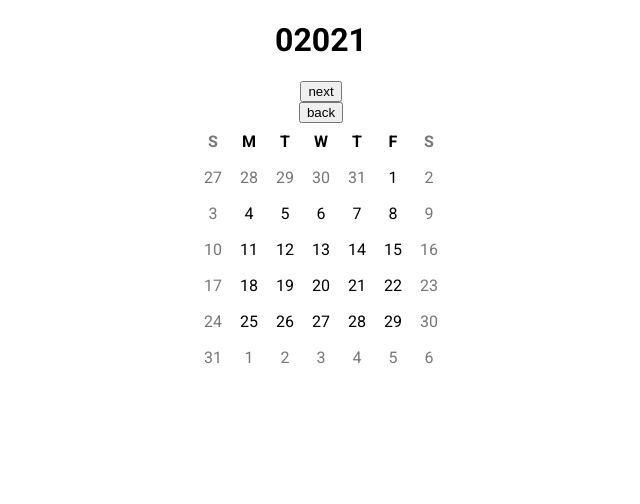
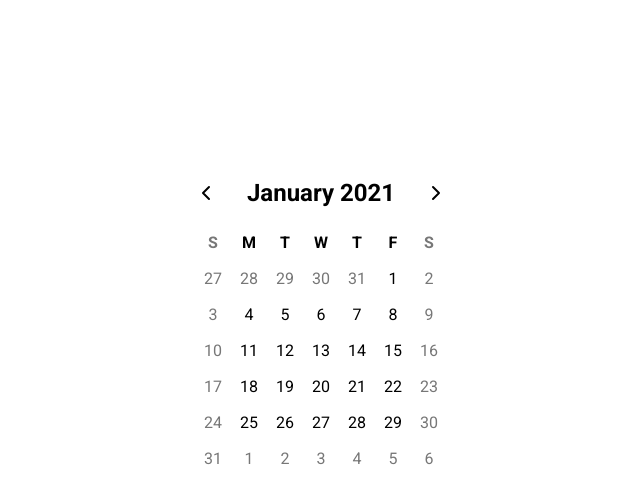
Before and after one commit to EduardoRodriguesF/calendar, a React (Create React App) app: page / in a window 1280 px wide. Shown: the top 504 px of the page, without its empty margins (319-959 px from the left). Built offline with nearby package versions, Linux system fonts and the light colour scheme.

Commit message:
chore: previous/next buttons into chevron & better month/year text

```diff
--- a/package.json
+++ b/package.json
@@ -12,6 +12,7 @@
     "@types/react-dom": "^16.9.8",
     "react": "^17.0.1",
     "react-dom": "^17.0.1",
+    "react-icons": "^4.1.0",
     "react-scripts": "4.0.1",
     "styled-components": "^5.2.1",
     "typescript": "^4.0.3",
--- a/src/App/styles.ts
+++ b/src/App/styles.ts
@@ -4,4 +4,6 @@ export const Container = styled.main`
   display: flex;
   flex-direction: column;
   align-items: center;
+  justify-content: center;
+  height: 80vh;
 `;
--- a/src/components/Calendar/index.tsx
+++ b/src/components/Calendar/index.tsx
@@ -1,8 +1,10 @@
 import React, { useState, useEffect, useCallback } from 'react';
+import { FiChevronLeft, FiChevronRight } from 'react-icons/fi';
+
 import daysInMonth from '../../utils/daysInMonth';
 import firstWeekDayInMonth from '../../utils/firstWeekDayInMonth';
 
-import { Container } from './styles';
+import { Container, Content } from './styles';
 
 interface ICalendarDays {
   day: number;
@@ -14,6 +16,21 @@ const Calendar: React.FC = () => {
   const [dateMonth, setDateMonth] = useState(date.getMonth());
   const [dateYear, setDateYear] = useState(date.getFullYear());
   const [calendarDays, setCalendarDays] = useState<ICalendarDays[][]>([]);
+
+  const months = [
+    'January',
+    'February',
+    'March',
+    'April',
+    'May',
+    'June',
+    'July',
+    'August',
+    'September',
+    'October',
+    'November',
+    'December',
+  ];
 
   const previousMonth = useCallback(() => {
     if (dateMonth === 0) {
@@ -75,19 +92,15 @@ const Calendar: React.FC = () => {
   }, [dateMonth, dateYear]);
 
   return (
-    <>
-      <h1>
-        {dateMonth}
-
-        {dateYear}
-      </h1>
-      <button type="button" onClick={nextMonth}>
-        next
-      </button>
-      <button type="button" onClick={previousMonth}>
-        back
-      </button>
-      <Container>
+    <Container>
+      <div>
+        <FiChevronLeft onClick={previousMonth} size={24} />
+        <h1>
+          {months[dateMonth]} {dateYear}
+        </h1>
+        <FiChevronRight onClick={nextMonth} size={24} />
+      </div>
+      <Content>
         <tr>
           <th>S</th>
           <th>M</th>
@@ -104,8 +117,8 @@ const Calendar: React.FC = () => {
             ))}
           </tr>
         ))}
-      </Container>
-    </>
+      </Content>
+    </Container>
   );
 };
 
--- a/src/components/Calendar/styles.ts
+++ b/src/components/Calendar/styles.ts
@@ -1,6 +1,27 @@
 import styled from 'styled-components';
 
-export const Container = styled.table`
+export const Container = styled.div`
+  display: flex;
+  flex-direction: column;
+  align-items: center;
+
+  > div {
+    display: flex;
+    width: 100%;
+    align-items: center;
+    justify-content: space-between;
+
+    h1 {
+      font-size: 24px;
+    }
+
+    svg {
+      cursor: pointer;
+    }
+  }
+`;
+
+export const Content = styled.table`
   tr {
     -webkit-user-select: none; /* for Safari */
     user-select: none;
```
Also changed, not shown: .eslintrc.json, 2 other files (tests, documents, lock files or other folders).
